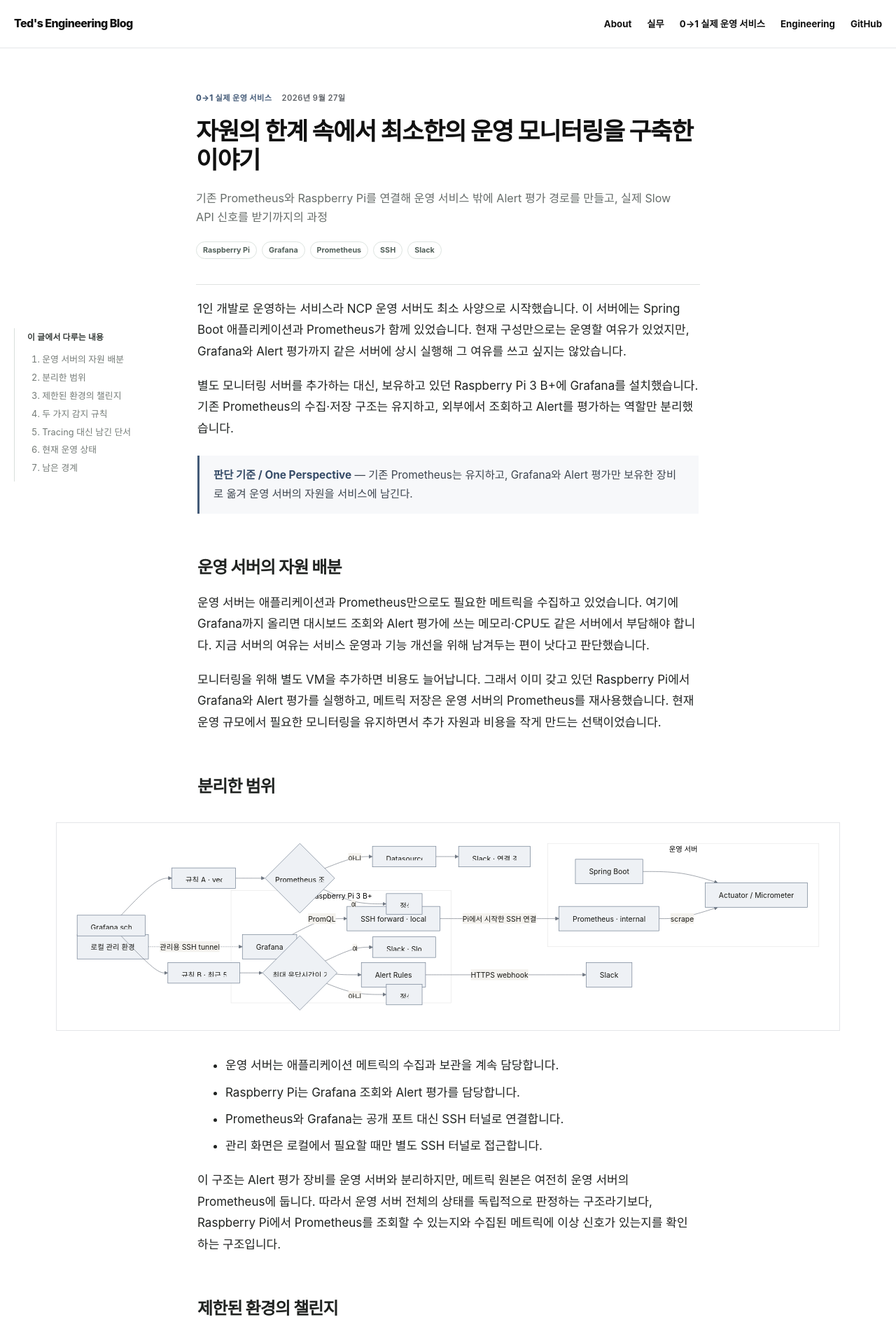
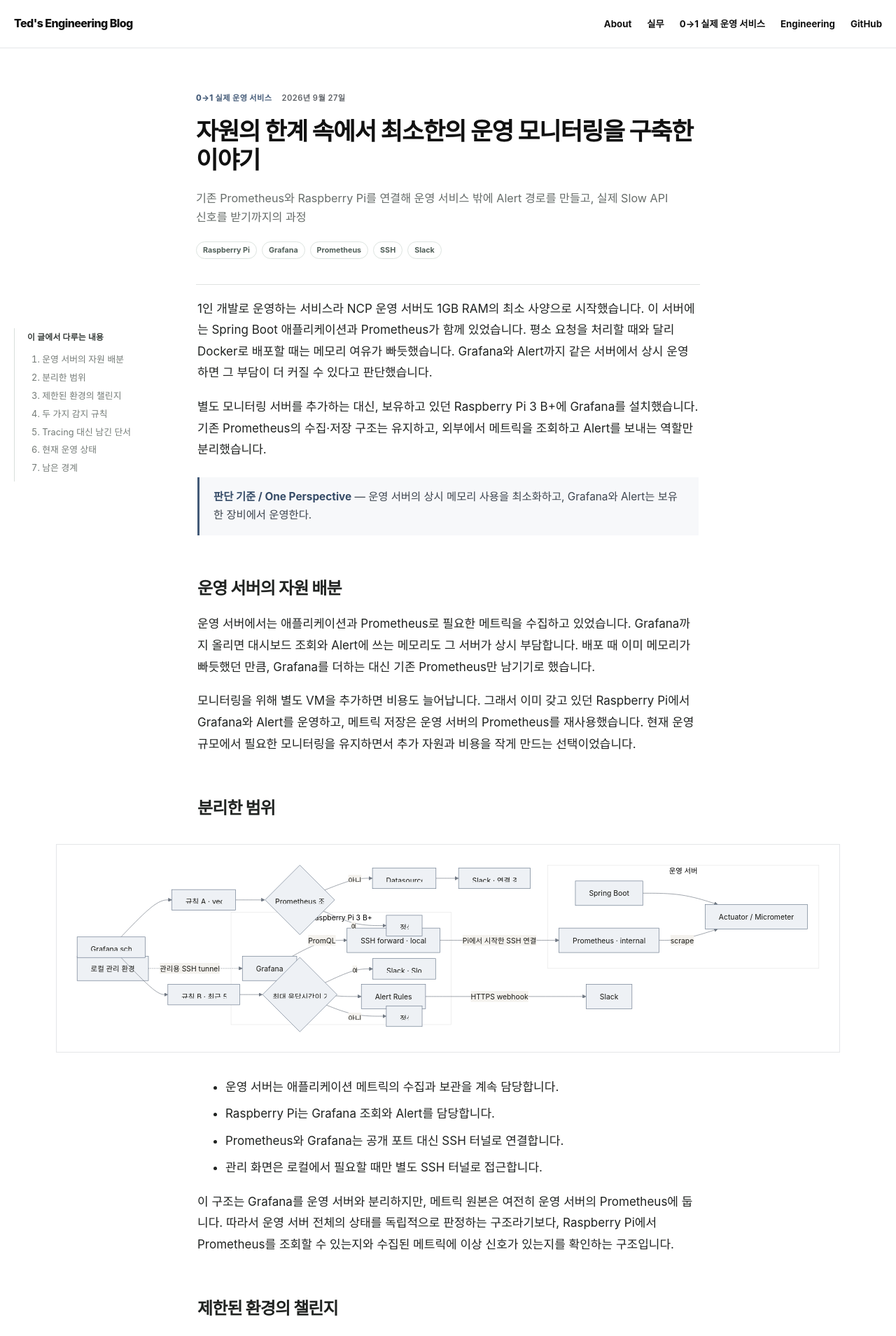
Before and after one commit to chyn00/blog, a Jekyll site: the page built from _posts/2026-09-27-raspberry-pi-monitoring-boundary.md, in a window 1280 px wide. Shown: the top 1909 px of the page at 70% size. Built offline with Jekyll 4.4.1, drawn with Linux system fonts in a browser that asks for light colours; some of the changed text lies outside the part shown.

Commit message:
Refine monitoring rationale and architecture image zoom

```diff
--- a/_posts/2026-09-27-raspberry-pi-monitoring-boundary.md
+++ b/_posts/2026-09-27-raspberry-pi-monitoring-boundary.md
@@ -1,7 +1,7 @@
 ---
 title: "자원의 한계 속에서 최소한의 운영 모니터링을 구축한 이야기"
 date: 2026-09-27 02:00:00 +0900
-description: "기존 Prometheus와 Raspberry Pi를 연결해 운영 서비스 밖에 Alert 평가 경로를 만들고, 실제 Slow API 신호를 받기까지의 과정"
+description: "기존 Prometheus와 Raspberry Pi를 연결해 운영 서비스 밖에 Alert 경로를 만들고, 실제 Slow API 신호를 받기까지의 과정"
 categories: [product]
 category_label: "0→1 실제 운영 서비스"
 tags: [Raspberry Pi, Grafana, Prometheus, SSH, Slack]
@@ -27,17 +27,17 @@ toc_items:
     title: "남은 경계"
 ---
 
-1인 개발로 운영하는 서비스라 NCP 운영 서버도 최소 사양으로 시작했습니다. 이 서버에는 Spring Boot 애플리케이션과 Prometheus가 함께 있었습니다. 현재 구성만으로는 운영할 여유가 있었지만, Grafana와 Alert 평가까지 같은 서버에 상시 실행해 그 여유를 쓰고 싶지는 않았습니다.
+1인 개발로 운영하는 서비스라 NCP 운영 서버도 1GB RAM의 최소 사양으로 시작했습니다. 이 서버에는 Spring Boot 애플리케이션과 Prometheus가 함께 있었습니다. 평소 요청을 처리할 때와 달리 Docker로 배포할 때는 메모리 여유가 빠듯했습니다. Grafana와 Alert까지 같은 서버에서 상시 운영하면 그 부담이 더 커질 수 있다고 판단했습니다.
 
-별도 모니터링 서버를 추가하는 대신, 보유하고 있던 Raspberry Pi 3 B+에 Grafana를 설치했습니다. 기존 Prometheus의 수집·저장 구조는 유지하고, 외부에서 조회하고 Alert를 평가하는 역할만 분리했습니다.
+별도 모니터링 서버를 추가하는 대신, 보유하고 있던 Raspberry Pi 3 B+에 Grafana를 설치했습니다. 기존 Prometheus의 수집·저장 구조는 유지하고, 외부에서 메트릭을 조회하고 Alert를 보내는 역할만 분리했습니다.
 
-> **판단 기준 / One Perspective** — 기존 Prometheus는 유지하고, Grafana와 Alert 평가만 보유한 장비로 옮겨 운영 서버의 자원을 서비스에 남긴다.
+> **판단 기준 / One Perspective** — 운영 서버의 상시 메모리 사용을 최소화하고, Grafana와 Alert는 보유한 장비에서 운영한다.
 
 ## 운영 서버의 자원 배분 {#problem}
 
-운영 서버는 애플리케이션과 Prometheus만으로도 필요한 메트릭을 수집하고 있었습니다. 여기에 Grafana까지 올리면 대시보드 조회와 Alert 평가에 쓰는 메모리·CPU도 같은 서버에서 부담해야 합니다. 지금 서버의 여유는 서비스 운영과 기능 개선을 위해 남겨두는 편이 낫다고 판단했습니다.
+운영 서버에서는 애플리케이션과 Prometheus로 필요한 메트릭을 수집하고 있었습니다. Grafana까지 올리면 대시보드 조회와 Alert에 쓰는 메모리도 그 서버가 상시 부담합니다. 배포 때 이미 메모리가 빠듯했던 만큼, Grafana를 더하는 대신 기존 Prometheus만 남기기로 했습니다.
 
-모니터링을 위해 별도 VM을 추가하면 비용도 늘어납니다. 그래서 이미 갖고 있던 Raspberry Pi에서 Grafana와 Alert 평가를 실행하고, 메트릭 저장은 운영 서버의 Prometheus를 재사용했습니다. 현재 운영 규모에서 필요한 모니터링을 유지하면서 추가 자원과 비용을 작게 만드는 선택이었습니다.
+모니터링을 위해 별도 VM을 추가하면 비용도 늘어납니다. 그래서 이미 갖고 있던 Raspberry Pi에서 Grafana와 Alert를 운영하고, 메트릭 저장은 운영 서버의 Prometheus를 재사용했습니다. 현재 운영 규모에서 필요한 모니터링을 유지하면서 추가 자원과 비용을 작게 만드는 선택이었습니다.
 
 ## 분리한 범위 {#architecture}
 
@@ -58,23 +58,23 @@ flowchart LR
 </div>
 
 - 운영 서버는 애플리케이션 메트릭의 수집과 보관을 계속 담당합니다.
-- Raspberry Pi는 Grafana 조회와 Alert 평가를 담당합니다.
+- Raspberry Pi는 Grafana 조회와 Alert를 담당합니다.
 - Prometheus와 Grafana는 공개 포트 대신 SSH 터널로 연결합니다.
 - 관리 화면은 로컬에서 필요할 때만 별도 SSH 터널로 접근합니다.
 
-이 구조는 Alert 평가 장비를 운영 서버와 분리하지만, 메트릭 원본은 여전히 운영 서버의 Prometheus에 둡니다. 따라서 운영 서버 전체의 상태를 독립적으로 판정하는 구조라기보다, Raspberry Pi에서 Prometheus를 조회할 수 있는지와 수집된 메트릭에 이상 신호가 있는지를 확인하는 구조입니다.
+이 구조는 Grafana를 운영 서버와 분리하지만, 메트릭 원본은 여전히 운영 서버의 Prometheus에 둡니다. 따라서 운영 서버 전체의 상태를 독립적으로 판정하는 구조라기보다, Raspberry Pi에서 Prometheus를 조회할 수 있는지와 수집된 메트릭에 이상 신호가 있는지를 확인하는 구조입니다.
 
 ## 제한된 환경의 챌린지 {#constraints}
 
 Raspberry Pi에는 GUI가 없는 OS와 Grafana만 설치했습니다. 대시보드는 다른 기기의 브라우저에서 확인하고, 메트릭 저장은 기존 Prometheus를 재사용했습니다. Docker나 별도의 Prometheus·Trace 저장소는 현재 목표에 필요하지 않아 추가하지 않았습니다.
 
-1인 개발이라 서비스 기능 개발과 운영 개선을 함께 진행해야 했습니다. 모니터링 구성까지 Dev·QA·운영 환경으로 각각 분리하기는 어려웠습니다. 관리 화면은 로컬에서 확인하되, Alert 평가는 상시 실행되는 Raspberry Pi에 두었습니다. 규칙은 저장된 메트릭의 조회 범위와 임계값을 바꿔 결과를 확인하고, Slack Contact Point 테스트와 실제 알림 수신으로 검증했습니다.
+1인 개발이라 서비스 기능 개발과 운영 개선을 함께 진행해야 했습니다. 모니터링 구성까지 Dev·QA·운영 환경으로 각각 분리하기는 어려웠습니다. 관리 화면은 로컬에서 확인하되, Alert 규칙은 상시 실행되는 Raspberry Pi의 Grafana에 두었습니다. 규칙은 저장된 메트릭의 조회 범위와 임계값을 바꿔 결과를 확인하고, Slack Contact Point 테스트와 실제 알림 수신으로 검증했습니다.
 
 구현에는 다음과 같은 챌린지가 있었습니다.
 
 - 1GB RAM 안에서 상시 실행할 구성요소를 제한할 것
 - 운영 서버의 Prometheus를 외부에 공개하지 않고 연결할 것
-- 로컬 관리 환경과 무관하게 Alert 평가와 Slack 전송을 유지할 것
+- 로컬 관리 환경과 무관하게 Alert 규칙과 Slack 전송을 유지할 것
 - 별도의 Dev·QA 모니터링 환경 없이 규칙과 알림 경로를 검증할 것
 - 조회 실패와 실제 API 지연을 서로 다른 신호로 구분할 것
 - Raspberry Pi 자체 장애까지 감지하는 구조로 과장하지 않을 것
--- a/assets/css/main.css
+++ b/assets/css/main.css
@@ -233,11 +233,13 @@ button, input, textarea { font: inherit; }
 .prose .article-visual img { display: block; width: 100%; margin: 0; border: 0; border-radius: 0; }
 .prose .article-visual figcaption { margin-top: 10px; color: var(--muted); font-family: -apple-system, BlinkMacSystemFont, "Apple SD Gothic Neo", sans-serif; font-size: .76rem; line-height: 1.6; }
 .prose .article-image-zoom { display: block; cursor: zoom-in; }
-.prose .article-image-lightbox { display: none; }
-.prose .article-image-lightbox:target { position: fixed; inset: 0; z-index: 1000; display: flex; flex-direction: column; align-items: center; justify-content: center; gap: 12px; padding: 48px 16px 24px; background: rgba(12, 17, 15, .94); }
-.prose .article-image-lightbox img { display: block; width: auto; max-width: 100%; max-height: calc(100dvh - 120px); object-fit: contain; }
-.prose .article-image-lightbox__close { position: absolute; top: 12px; right: 20px; color: #fff; font-size: 2rem; line-height: 1; text-decoration: none; }
-.prose .article-image-lightbox__original { color: #fff; font-size: .82rem; }
+.prose .article-image-zoom__close, .prose .article-image-zoom__original { display: none; }
+.prose .article-visual--expandable:target { position: fixed; inset: 0; z-index: 1000; display: flex; flex-direction: column; align-items: center; justify-content: center; gap: 12px; margin: 0; padding: 48px 16px 24px; background: rgba(12, 17, 15, .94); }
+.prose .article-visual--expandable:target .article-visual__frame { width: min(100%, 1567px); border: 0; background: transparent; }
+.prose .article-visual--expandable:target img { width: auto; max-width: 100%; max-height: calc(100dvh - 120px); margin: 0 auto; object-fit: contain; }
+.prose .article-visual--expandable:target figcaption { color: #fff; }
+.prose .article-visual--expandable:target .article-image-zoom__close { position: absolute; top: 12px; right: 20px; display: block; color: #fff; font-size: 2rem; line-height: 1; text-decoration: none; }
+.prose .article-visual--expandable:target .article-image-zoom__original { display: block; color: #fff; font-size: .82rem; }
 
 .post-nav { margin-top: 78px; padding-top: 28px; border-top: 1px solid var(--line); display: grid; grid-template-columns: repeat(2, minmax(0, 1fr)); gap: 24px; }
 .post-nav a { display: flex; flex-direction: column; gap: 5px; text-decoration: none; }
```
Also changed, not shown: _posts/2026-09-29-zero-to-one-service-architecture.md (+3 -7 lines).
